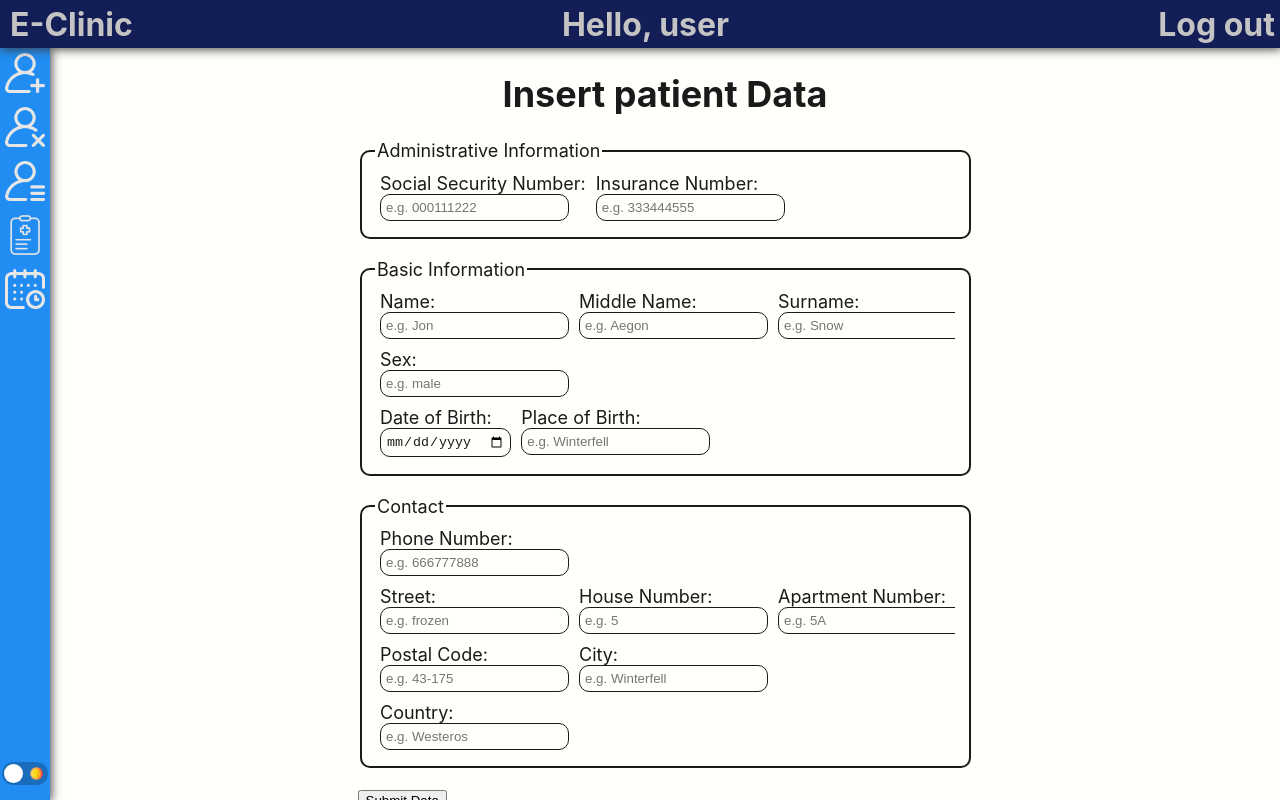
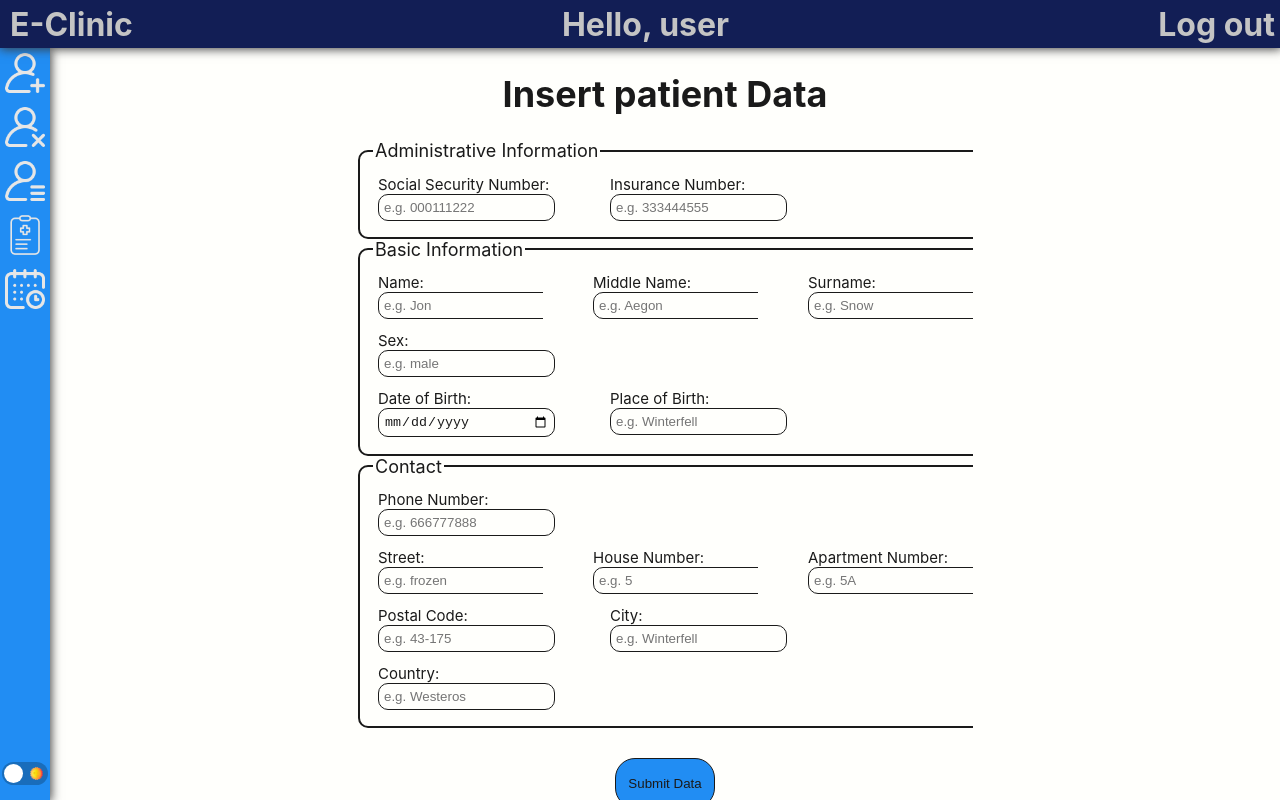
Before and after one commit to SolidCodeEmpire/Clinic, a React (Create React App) app in the folder frontend/: page /add-patient in a window 1280 px wide. Built offline with nearby package versions, Linux system fonts and the light colour scheme.

Commit message:
Add patient page visualisation improved

```diff
--- a/frontend/src/Components/Contents/AddPatient/AddPatient.css
+++ b/frontend/src/Components/Contents/AddPatient/AddPatient.css
@@ -5,7 +5,11 @@
     border: var(--font-color) solid 1px;
     border-radius: 10px;
     padding: 5px;
+    width: 165px;
+}
 
+.add-patient-form label{
+    font-size: 15px;
 }
 
 .add-patient-container{
@@ -22,6 +26,14 @@
     border-radius: 10px;
     margin-bottom: 20px;
     background-color: var(--main-content-color);
+    width: 70%;
+    min-width: 600px;
+    margin: auto;
+}
+
+.fieldset-row{
+    display: flex;
+    gap: 45px;
 }
 
 .form-group{
@@ -31,3 +43,24 @@
 .add-patient-header{
     text-align: center;
 }
+
+.add-patient-button{
+    color: var(--font-color);
+    background-color: var(--navbar-color);
+    width: 100px;
+    height: 50px;
+    margin-top: 30px;
+    border: solid var(--font-color) 1px;
+    border-radius: 20px;
+    padding: 10px;
+}
+
+.add-patient-button:hover{
+    cursor: pointer;
+    filter:invert(10%);
+}
+
+.add-patient-button-div{
+    display: flex;
+    justify-content: center;
+}
--- a/frontend/src/Components/Contents/AddPatient/AddPatient.tsx
+++ b/frontend/src/Components/Contents/AddPatient/AddPatient.tsx
@@ -10,6 +10,7 @@ export default function AddPatient() {
         <form action="" className="add-patient-form">
           <fieldset >
             <legend>Administrative Information</legend>
+            <div className='fieldset-row'>
               <div className="form-group float-left">
                 <label htmlFor="ssn-number">Social Security Number:</label>
                 <input type="text" name="ssn-number" id="ssn-number" placeholder="e.g. 000111222" />
@@ -19,10 +20,12 @@ export default function AddPatient() {
                 <label htmlFor="insurance-number">Insurance Number:</label>
                 <input type="text" name="insurance-number" id="insurance-number" placeholder="e.g. 333444555" />
               </div>
+            </div>
           </fieldset>
 
           <fieldset>
             <legend>Basic Information</legend>
+            <div className='fieldset-row'>
               <div className="form-group float-left">
                 <label htmlFor="name">Name:</label>
                 <input type="text" name="name" id="name" placeholder="e.g. Jon" />
@@ -37,12 +40,16 @@ export default function AddPatient() {
                 <label htmlFor="surname">Surname:</label>
                 <input type="text" name="surname" id="surname" placeholder="e.g. Snow" />
               </div>
+            </div>
 
+            <div className='fieldset-row'>
               <div className="form-group">
                 <label htmlFor="gender">Sex:</label>
                 <input type="text" name="sex" id="gender" placeholder="e.g. male" />
               </div>
+            </div>
 
+            <div className='fieldset-row'>
               <div className="form-group float-left">
                 <label htmlFor="date-of-birth">Date of Birth:</label>
                 <input type="date" name="date-of-birth" id="date-of-birth"/>
@@ -52,15 +59,19 @@ export default function AddPatient() {
                 <label htmlFor="place-of-birth">Place of Birth:</label>
                 <input type="text" name="place-of-birth" id="place-of-birth" placeholder="e.g. Winterfell" />
               </div>
+            </div>
           </fieldset>
 
           <fieldset>
             <legend>Contact</legend>
+            <div className='fieldset-row'>
               <div className="form-group">
                 <label htmlFor="phone-number">Phone Number:</label>
                 <input type="text" name="phone-number" id="phone-number" placeholder="e.g. 666777888" />
               </div>
+            </div>
 
+            <div className='fieldset-row'>
               <div className="form-group float-left">
                 <label htmlFor="street">Street:</label>
                 <input type="text" name="street" id="street" placeholder="e.g. frozen" />
@@ -75,7 +86,9 @@ export default function AddPatient() {
                 <label htmlFor="apartment-number">Apartment Number:</label>
                 <input type="text" name="apartment-number" id="apartment-number" placeholder="e.g. 5A" />
               </div>
+            </div>
 
+            <div className='fieldset-row'>
               <div className="form-group float-left">
                 <label htmlFor="postal-code">Postal Code:</label>
                 <input type="text" name="postal-code" id="postal-code" placeholder="e.g. 43-175" />
@@ -85,16 +98,19 @@ export default function AddPatient() {
                 <label htmlFor="city">City:</label>
                 <input type="text" name="city" id="city" placeholder="e.g. Winterfell" />
               </div>
+            </div>
 
+            <div className='fieldset-row'>
               <div className="form-group">
                 <label htmlFor="country">Country:</label>
                 <input type="text" name="country" id="country" placeholder="e.g. Westeros" />
               </div>
-
+            </div>
           </fieldset>
         </form>
-
-        <button>Submit Data</button>
+        <div className='add-patient-button-div'>
+          <button className='add-patient-button'>Submit Data</button>
+        </div>
       </div>
     </>
   );
```
Lines whose indentation alone changed are shown as unchanged.
